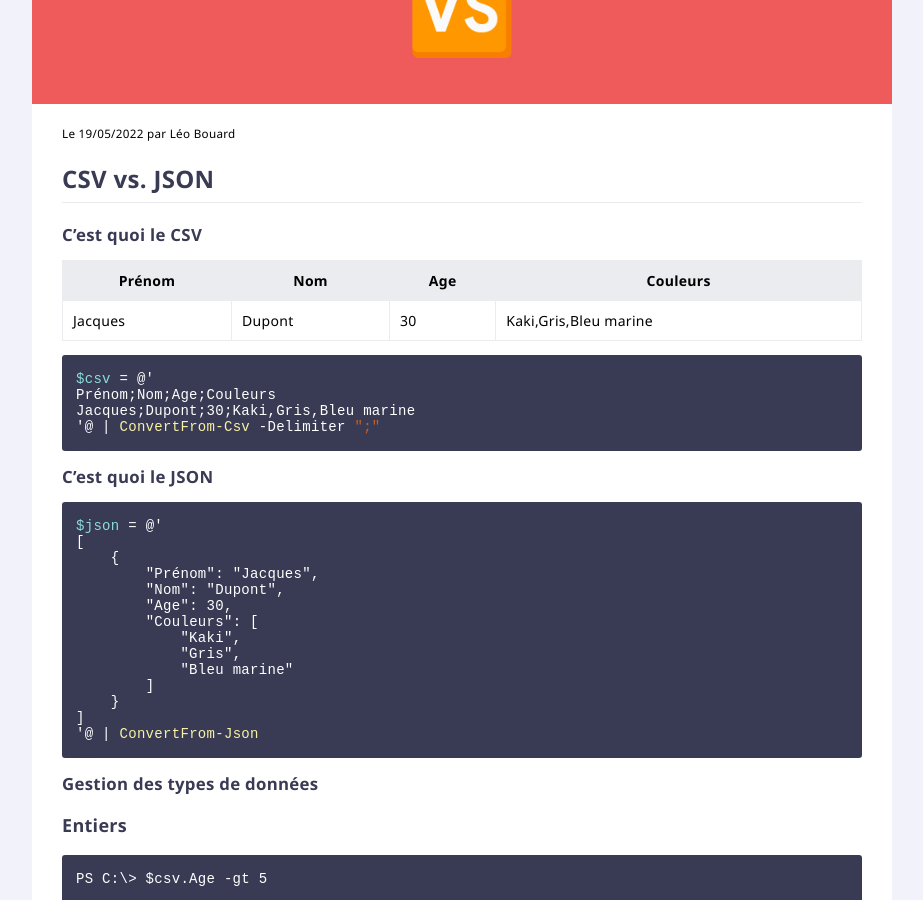
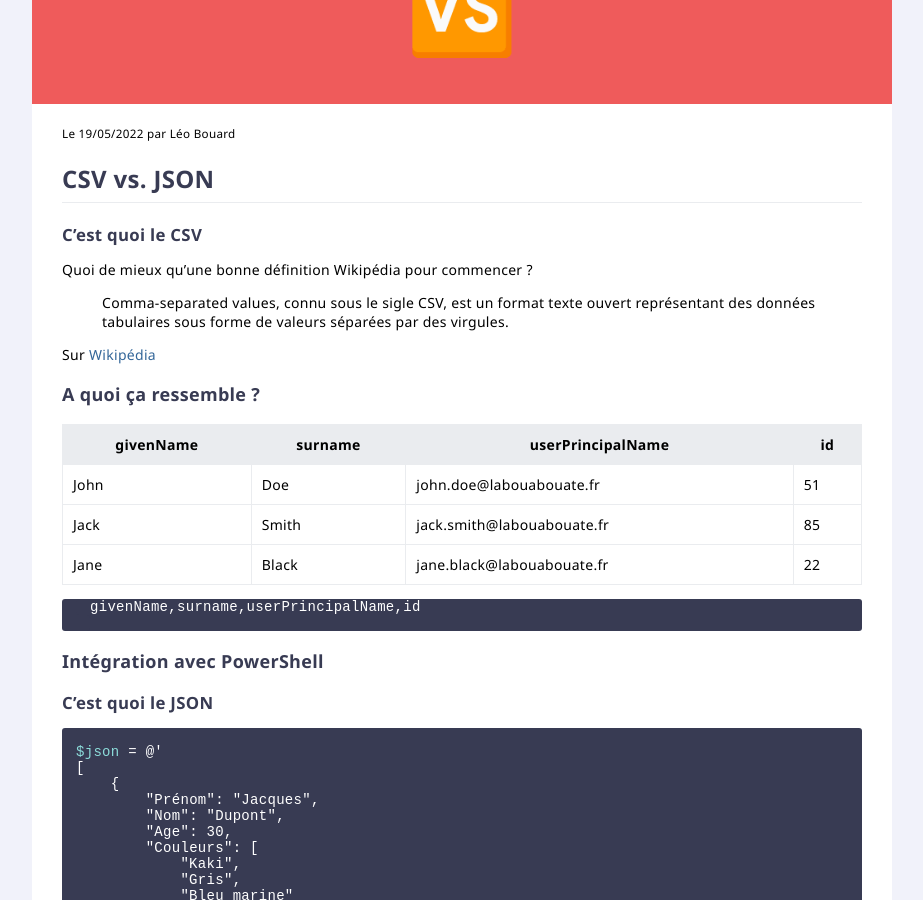
Before and after one commit to leobouard/leobouard.github.io, a Jekyll site: the page built from _posts/2022-05-19-json-vs-csv.md, in a window 1280 px wide and 900 px high, scrolled down 197 px. Shown: the whole window, without its empty margins (178-1101 px from the left). Built offline with Jekyll 4.4.1, drawn with Linux system fonts in a browser that asks for light colours.

Commit message:
Update posts

````diff
--- a/_posts/2022-05-19-json-vs-csv.md
+++ b/_posts/2022-05-19-json-vs-csv.md
@@ -9,18 +9,30 @@ icon: 🆚
 
 ## C'est quoi le CSV
 
-Prénom | Nom | Age | Couleurs
------- | --- | --- | --------
-Jacques | Dupont | 30 | Kaki,Gris,Bleu marine
+Quoi de mieux qu'une bonne définition Wikipédia pour commencer ?
 
-```powershell
+> Comma-separated values, connu sous le sigle CSV, est un format texte ouvert représentant des données tabulaires sous forme de valeurs séparées par des virgules.
 
-$csv = @'
-Prénom;Nom;Age;Couleurs
-Jacques;Dupont;30;Kaki,Gris,Bleu marine
-'@ | ConvertFrom-Csv -Delimiter ";"
+Sur [Wikipédia](https://fr.wikipedia.org/wiki/Comma-separated_values)
+
+### A quoi ça ressemble ?
+
+givenName | surname | userPrincipalName | id
+--------- | ------- | ----------------- | --
+John | Doe | john.doe@labouabouate.fr | 51
+Jack | Smith | jack.smith@labouabouate.fr | 85
+Jane | Black | jane.black@labouabouate.fr | 22
+
+
 
 ```
+givenName,surname,userPrincipalName,id
+
+```
+
+### Intégration avec PowerShell
+
+
 
 ## C'est quoi le JSON
 
````
Also changed, not shown: _posts/2022-05-25-operateur-band.md (added, +8 -0 lines).
